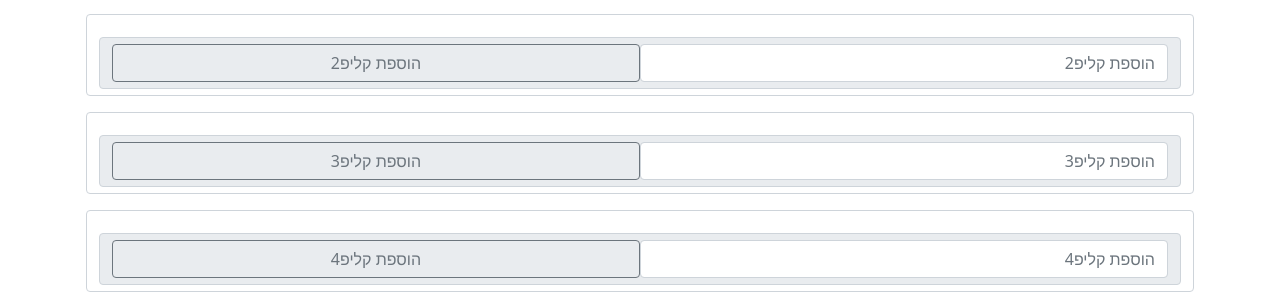
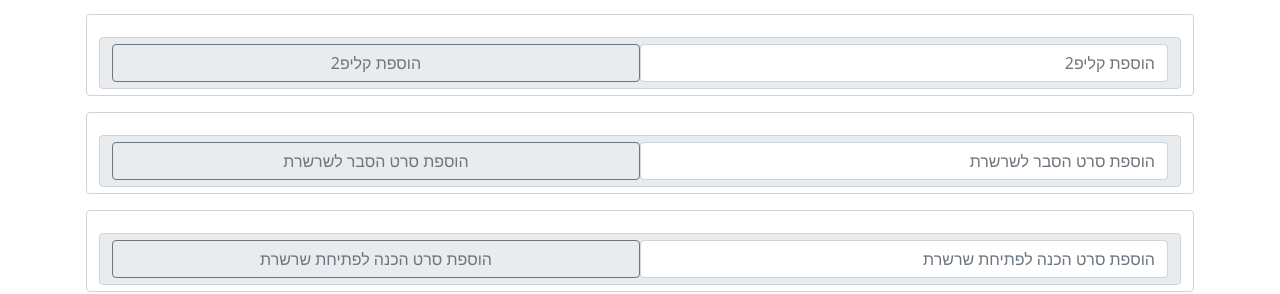
Before and after one commit to hagaryavin/M2W, a website: page changeCRM.html in a window 1280 px wide. Shown: the part 1189-1483 px from the top of the page. Drawn offline with nearby package versions, Linux system fonts and the light colour scheme; no server answers.

Commit message:
Update changeCRM.html

```diff
--- a/changeCRM.html
+++ b/changeCRM.html
@@ -243,7 +243,7 @@
   </button>
 </div>
 </div>
-<div class="form-control mb-3">
+<!--<div class="form-control mb-3">
   <p class="fs-5 fw-normal text-start" id="clip3B4"></p>
   <div class="input-group-text" role="group">
     <input type="text" id="clip3" class="form-control" placeholder="הוספת קליפ3" autocomplete="off"/>
@@ -294,7 +294,7 @@
     הוספת קליפ6
   </button>
 </div>
-</div>
+</div>-->
 <div class="form-control mb-3">
   <p class="fs-5 fw-normal text-start" id="linkexplainB4"></p>
   <div class="input-group-text" role="group">
```
